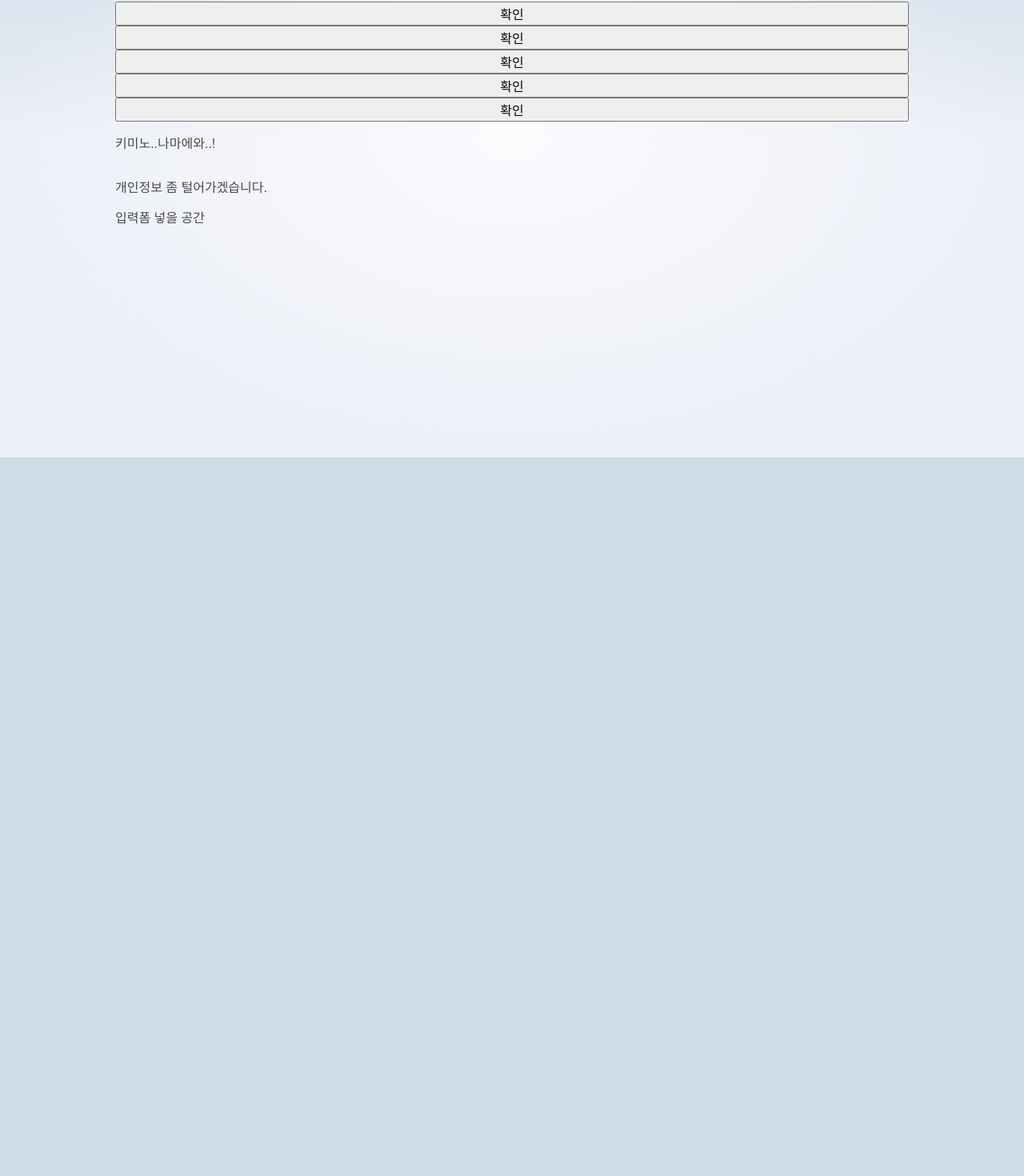
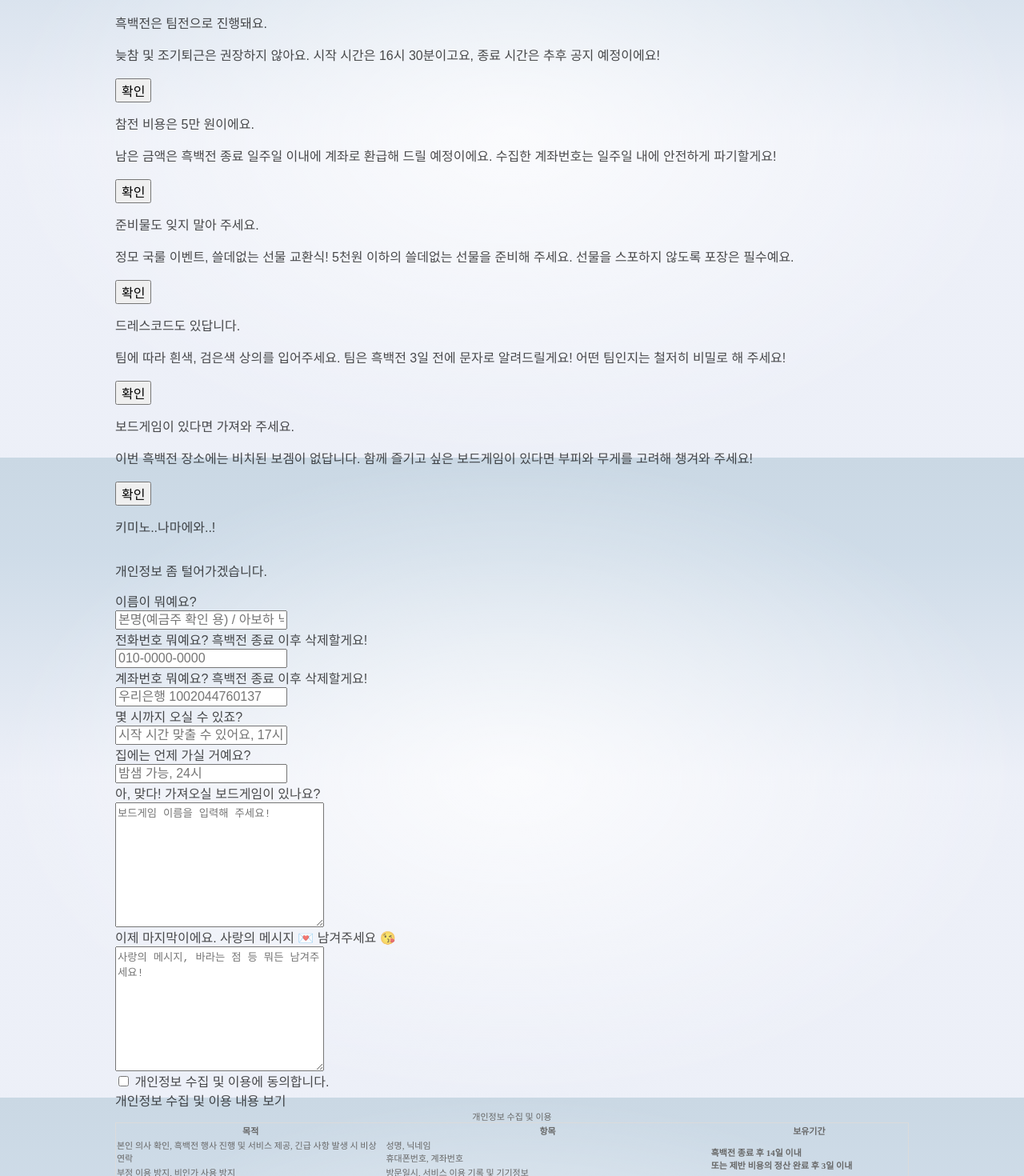
Before and after one commit to skojphy/aboha-bnw, a SvelteKit app: page /reservation in a window 1280 px wide. Shown: the part 228-1698 px from the top of the page at 80% size. Before the commit the page ends 800 px from the top, so only its background shows below. Built offline with nearby package versions, Linux system fonts and the light colour scheme.

Commit message:
:sparkles: 입력 폼 추가

```diff
--- a/src/routes/reservation/+page.svelte
+++ b/src/routes/reservation/+page.svelte
@@ -1,16 +1,169 @@
 <script>
+	import { enhance } from '$app/forms';
 </script>
 
 <p>잠깐, 멈춰!</p>
 <h2>참전 신청 전에 확인해 주세요.</h2>
 
-<button>확인</button>
-<button>확인</button>
-<button>확인</button>
-<button>확인</button>
-<button>확인</button>
+<div>
+	<p>흑백전은 팀전으로 진행돼요.</p>
+	<p>
+		<span>늦참 및 조기퇴근은 권장하지 않아요. </span>
+		<span>시작 시간은 16시 30분이고요,</span>
+		<span>종료 시간은 추후 공지 예정이에요!</span>
+	</p>
+	<button>확인</button>
+</div>
+<div>
+	<p>참전 비용은 5만 원이에요.</p>
+	<p>
+		<span>남은 금액은 흑백전 종료 일주일 이내에</span>
+		<span>계좌로 환급해 드릴 예정이에요.</span>
+		<span>수집한 계좌번호는 일주일 내에 안전하게 파기할게요!</span>
+	</p>
+	<button>확인</button>
+</div>
+<div>
+	<p>준비물도 잊지 말아 주세요.</p>
+	<p>
+		<span>정모 국룰 이벤트, 쓸데없는 선물 교환식!</span>
+		<span>5천원 이하의 쓸데없는 선물을 준비해 주세요.</span>
+		<span>선물을 스포하지 않도록 포장은 필수예요.</span>
+	</p>
+	<button>확인</button>
+</div>
+<div>
+	<p>드레스코드도 있답니다.</p>
+	<p>
+		<span>팀에 따라 흰색, 검은색 상의를 입어주세요.</span>
+		<span>팀은 흑백전 3일 전에 문자로 알려드릴게요!</span>
+		<span>어떤 팀인지는 철저히 비밀로 해 주세요!</span>
+	</p>
+	<button>확인</button>
+</div>
+<div>
+	<p>보드게임이 있다면 가져와 주세요.</p>
+	<p>
+		<span>이번 흑백전 장소에는 비치된 보겜이 없답니다.</span>
+		<span>함께 즐기고 싶은 보드게임이 있다면</span>
+		<span>부피와 무게를 고려해 챙겨와 주세요!</span>
+	</p>
+	<button>확인</button>
+</div>
 
 <p>키미노..나마에와..!</p>
 <h2>개인정보 좀 털어가겠습니다.</h2>
 
-<form action="reservation">입력폼 넣을 공간</form>
+<div class="wrapper">
+	<form
+		method="POST"
+		action="?/submitForm"
+		use:enhance={() => {
+			return async () => {
+				console.log('Submitted.');
+			};
+		}}
+	>
+		<label>
+			이름이 뭐예요?
+			<input type="text" name="name" placeholder="본명(예금주 확인 용) / 아보하 닉네임" />
+		</label>
+		<label>
+			전화번호 뭐예요?
+			<span>흑백전 종료 이후 삭제할게요!</span>
+			<input type="text" name="phone" placeholder="010-0000-0000" />
+		</label>
+		<label>
+			계좌번호 뭐예요?
+			<span>흑백전 종료 이후 삭제할게요!</span>
+			<input type="text" name="account" placeholder="우리은행 1002044760137" />
+		</label>
+		<label>
+			몇 시까지 오실 수 있죠?
+			<input type="text" name="arrival" placeholder="시작 시간 맞출 수 있어요, 17시요" />
+		</label>
+		<label>
+			집에는 언제 가실 거예요?
+			<input type="text" name="leave" placeholder="밤샘 가능, 24시" />
+		</label>
+		<label>
+			아, 맞다! 가져오실 보드게임이 있나요?
+			<textarea
+				name="boardgame"
+				id=""
+				cols="30"
+				rows="10"
+				placeholder="보드게임 이름을 입력해 주세요!"
+			/>
+		</label>
+		<label>
+			이제 마지막이에요. 사랑의 메시지 💌 남겨주세요 😘
+			<textarea
+				name="message"
+				id=""
+				cols="30"
+				rows="10"
+				placeholder="사랑의 메시지, 바라는 점 등 뭐든 남겨주세요!"
+			/>
+		</label>
+
+		<label>
+			<input class="checkbox" type="checkbox" />
+			개인정보 수집 및 이용에 동의합니다.
+		</label>
+		개인정보 수집 및 이용 내용 보기
+		<table>
+			<caption>개인정보 수집 및 이용</caption>
+			<colgroup
+				><col style="width:34%" /><col style="width:41%" /><col style="width:25%" /></colgroup
+			>
+			<thead>
+				<tr>
+					<th scope="col">목적</th><th scope="col">항목</th><th scope="col">보유기간</th>
+				</tr>
+			</thead>
+			<tbody>
+				<tr>
+					<td>본인 의사 확인, 흑백전 행사 진행 및 서비스 제공, 긴급 사항 발생 시 비상 연락</td>
+					<td>성명, 닉네임<br />휴대폰번호, 계좌번호</td>
+					<td rowspan="5" class="imp_txt"
+						><strong>흑백전 종료 후 14일 이내<br />또는 제반 비용의 정산 완료 후 3일 이내</strong
+						></td
+					>
+				</tr>
+				<tr>
+					<td>부정 이용 방지, 비인가 사용 방지</td>
+					<td>방문일시, 서비스 이용 기록 및 기기정보 </td>
+				</tr>
+			</tbody>
+		</table>
+		<button type="submit">제출하기</button>
+	</form>
+</div>
+
+<style>
+	label {
+		display: block;
+	}
+	input {
+		display: block;
+	}
+	textarea {
+		display: block;
+	}
+	input.checkbox {
+		display: inline;
+	}
+
+	table {
+		list-style: none;
+		margin: 0;
+		padding: 0;
+		color: #676767;
+		font-family: dotum, '돋움';
+		width: 100%;
+		border-collapse: collapse;
+		font-size: 11px;
+		border: 1px solid #dbdbdb;
+	}
+</style>
```
